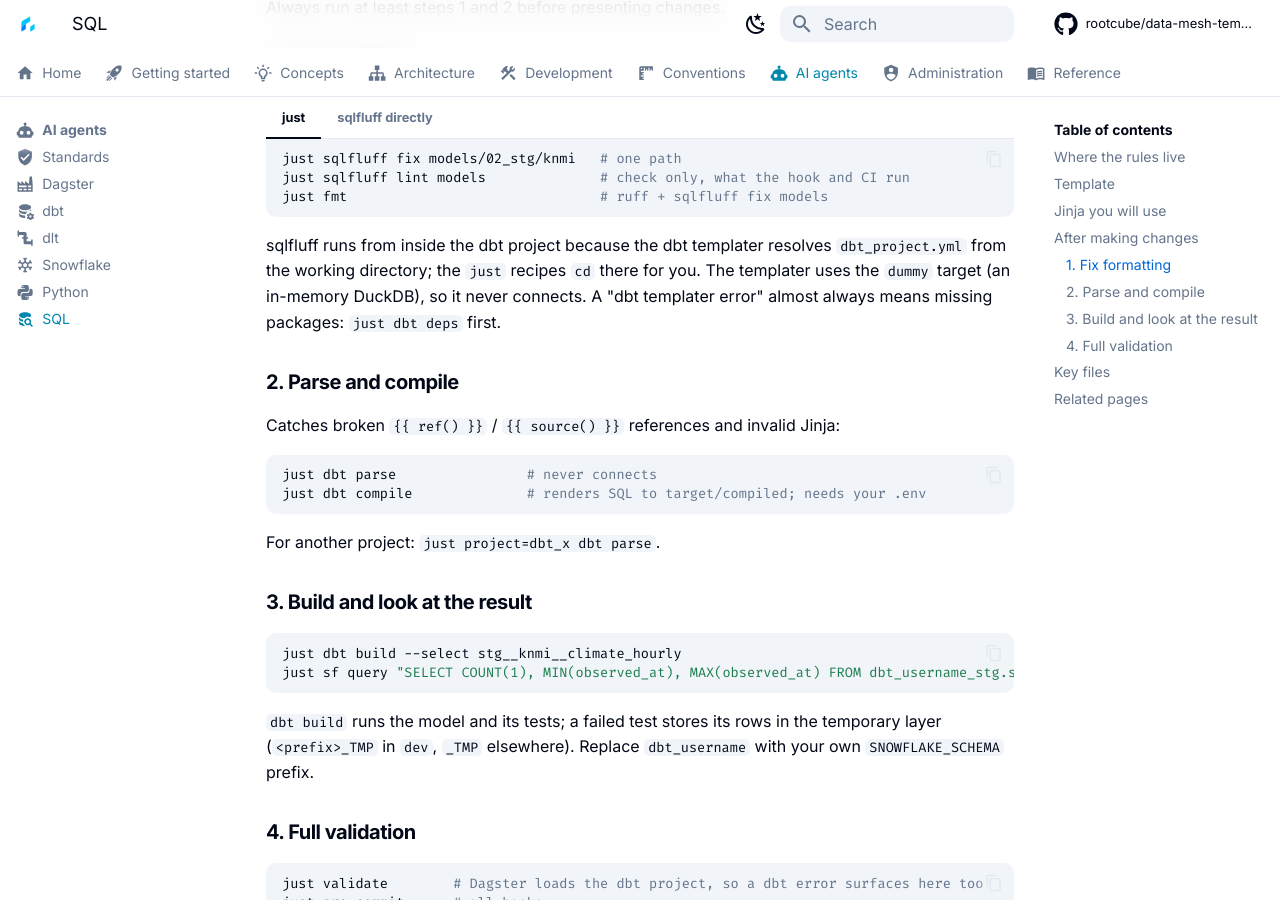
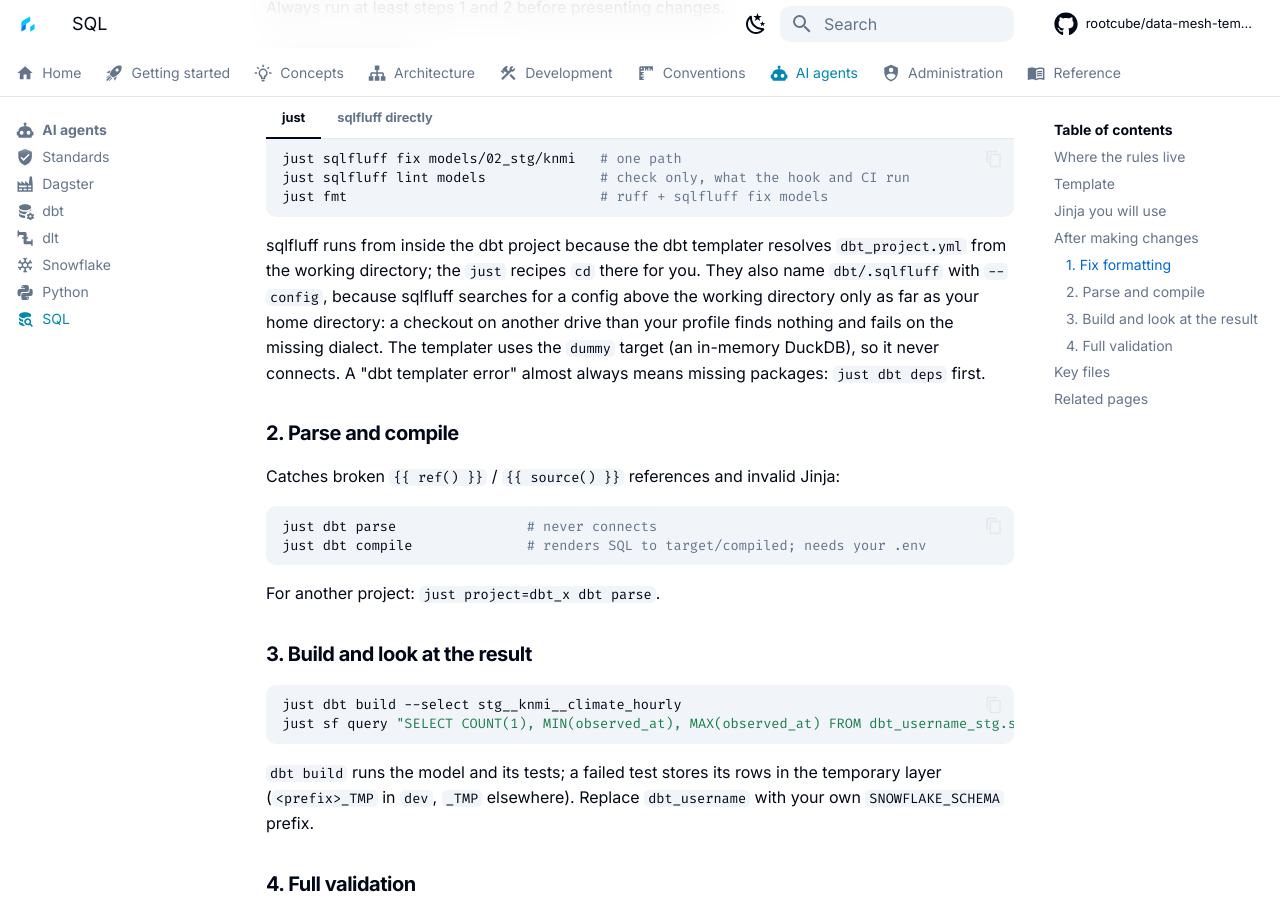
Before and after one commit to rootcube/data-mesh-template, an MkDocs documentation site: the page built from docs/ai-agents/sql.md, in a window 1280 px wide and 900 px high, scrolled down 2808 px. Built offline with MkDocs 1.6.1 and Material for MkDocs 9.7.7, drawn with Linux system fonts in a browser that asks for light colours; comment, search, counter and statistics services are not loaded.

Commit message:
feat: update sqlfluff commands to include config path for linting and fixing models

````diff
--- a/.pre-commit-config.yaml
+++ b/.pre-commit-config.yaml
@@ -45,7 +45,7 @@
 
       - id: sqlfluff-lint
         name: sqlfluff lint (dbt models)
-        entry: bash -c 'cd dbt/dbt_example && DBT_PROFILES_DIR=.. uv run sqlfluff lint models'
+        entry: bash -c 'cd dbt/dbt_example && DBT_PROFILES_DIR=.. uv run sqlfluff lint models --config ../.sqlfluff'
         language: system
         files: ^dbt/dbt_example/models/.*\.sql$
         pass_filenames: false
--- a/docs/ai-agents/sql.md
+++ b/docs/ai-agents/sql.md
@@ -98,10 +98,10 @@
 === "sqlfluff directly"
 
     ```bash
-    cd dbt/dbt_example && uv run sqlfluff fix models
+    cd dbt/dbt_example && uv run sqlfluff fix models --config ../.sqlfluff
     ```
 
-sqlfluff runs from inside the dbt project because the dbt templater resolves `dbt_project.yml` from the working directory; the `just` recipes `cd` there for you. The templater uses the `dummy` target (an in-memory DuckDB), so it never connects. A "dbt templater error" almost always means missing packages: `just dbt deps` first.
+sqlfluff runs from inside the dbt project because the dbt templater resolves `dbt_project.yml` from the working directory; the `just` recipes `cd` there for you. They also name `dbt/.sqlfluff` with `--config`, because sqlfluff searches for a config above the working directory only as far as your home directory: a checkout on another drive than your profile finds nothing and fails on the missing dialect. The templater uses the `dummy` target (an in-memory DuckDB), so it never connects. A "dbt templater error" almost always means missing packages: `just dbt deps` first.
 
 ### 2. Parse and compile
 
````
Also changed, not shown: docs/ai-agents/index.md (+1 -1 lines), 6 other files.
